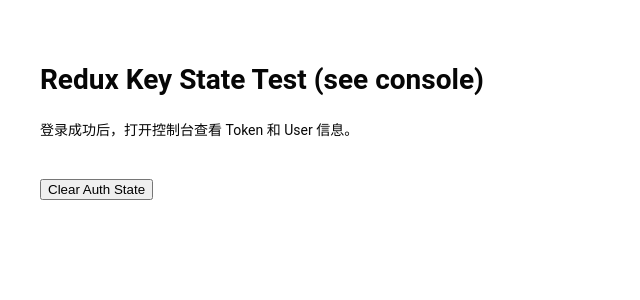
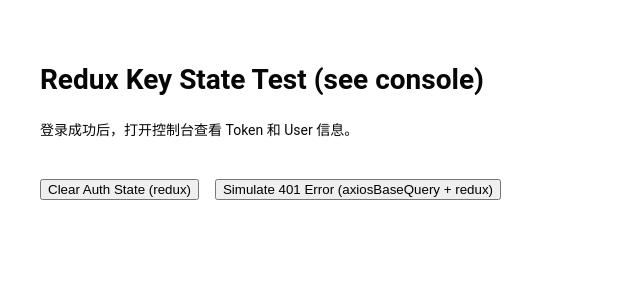
Before and after one commit to Dispatch-AI-com/frontend, a Next.js app: page /reduxtest in a window 1280 px wide. Shown: the top 300 px of the page, without its empty margins (0-640 px from the left). Built offline with nearby package versions, Linux system fonts and the light colour scheme; no server answers.

Commit message:
done the 401 auto clean jwt and token

```diff
--- a/src/app/reduxtest/page.tsx
+++ b/src/app/reduxtest/page.tsx
@@ -3,12 +3,12 @@
 import { useEffect } from 'react';
 
 import { logout } from '@/features/auth/authSlice';
+import { useLazyGetUnauthorizedQuery } from '@/features/test/testApiSlice';
 import { useAppDispatch, useAppSelector } from '@/redux/hooks';
 
 export default function ReduxTestPage() {
   const dispatch = useAppDispatch();
 
-  // 只取关键的 auth 状态
   const token = useAppSelector(state => state.auth.token);
   const user = useAppSelector(state => state.auth.user);
 
@@ -19,8 +19,15 @@ export default function ReduxTestPage() {
     console.groupEnd();
   }, [token, user]);
 
-  const handleClearAuth = () => {
-    dispatch(logout());
+  const [triggerUnauthorized, { isFetching, error }] =
+    useLazyGetUnauthorizedQuery();
+
+  const handleTrigger401 = async () => {
+    try {
+      await triggerUnauthorized(undefined).unwrap();
+    } catch {
+      // 错误已经被 axiosBaseQuery 处理（登出 + 跳转），不需要处理了
+    }
   };
 
   return (
@@ -28,9 +35,19 @@ export default function ReduxTestPage() {
       <h1>Redux Key State Test (see console)</h1>
       <p>登录成功后，打开控制台查看 Token 和 User 信息。</p>
 
-      <button onClick={handleClearAuth} style={{ marginTop: 24 }}>
-        Clear Auth State
+      <button onClick={() => dispatch(logout())} style={{ marginTop: 24 }}>
+        Clear Auth State (redux)
       </button>
+
+      <button
+        onClick={() => void handleTrigger401()}
+        style={{ marginTop: 24, marginLeft: 16 }}
+        disabled={isFetching}
+      >
+        Simulate 401 Error (axiosBaseQuery + redux)
+      </button>
+
+      {error && <p style={{ color: 'red' }}>401 Error Triggered</p>}
     </main>
   );
 }
--- a/src/features/public/publicApiSlice.ts
+++ b/src/features/public/publicApiSlice.ts
@@ -11,6 +11,7 @@ export const publicApiSlice = createApi({
   reducerPath: 'publicApi',
   baseQuery: fetchBaseQuery({
     baseUrl: process.env.NEXT_PUBLIC_API_BASE_URL,
+    responseHandler: 'content-type',
   }),
   endpoints: builder => ({
     getPlans: builder.query<Plan[], undefined>({
--- /dev/null
+++ b/src/features/test/testApiSlice.ts
@@ -0,0 +1,23 @@
+// src/features/test/testApiSlice.ts
+import { createApi } from '@reduxjs/toolkit/query/react';
+
+import { axiosBaseQuery } from '@/lib/axiosBaseQuery';
+
+interface UnauthorizedResponse {
+  message: string;
+}
+
+export const testApi = createApi({
+  reducerPath: 'testApi',
+  baseQuery: axiosBaseQuery(),
+  endpoints: builder => ({
+    getUnauthorized: builder.query<UnauthorizedResponse, undefined>({
+      query: () => ({
+        url: '/health/unauthorized',
+        method: 'GET',
+      }),
+    }),
+  }),
+});
+
+export const { useLazyGetUnauthorizedQuery } = testApi;
--- a/src/redux/root-reducer.ts
+++ b/src/redux/root-reducer.ts
@@ -4,11 +4,13 @@ import { combineReducers } from '@reduxjs/toolkit';
 import { authApi } from '@/features/auth/authApi';
 import authReducer from '@/features/auth/authSlice';
 import { publicApiSlice } from '@/features/public/publicApiSlice';
+import { testApi } from '@/features/test/testApiSlice';
 
 export const rootReducer = combineReducers({
   auth: authReducer,
   [authApi.reducerPath]: authApi.reducer,
   [publicApiSlice.reducerPath]: publicApiSlice.reducer,
+  [testApi.reducerPath]: testApi.reducer,
 });
 
 export type RootState = ReturnType<typeof rootReducer>;
```
